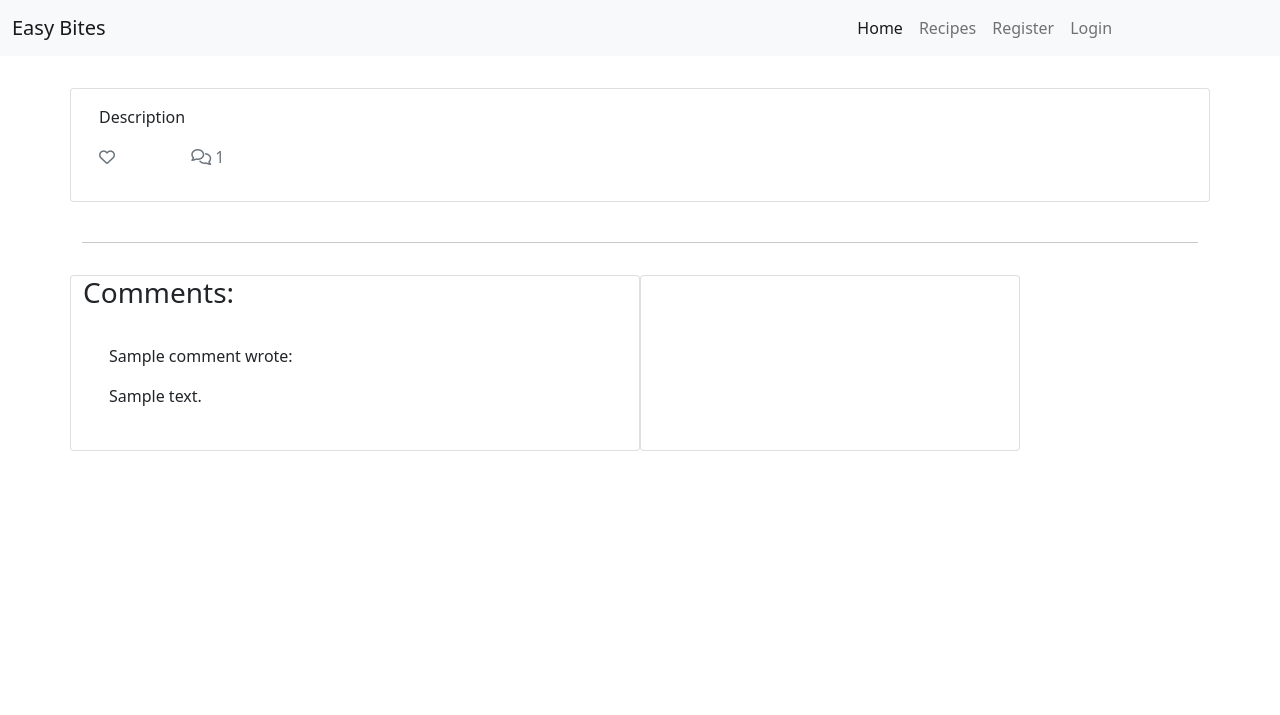
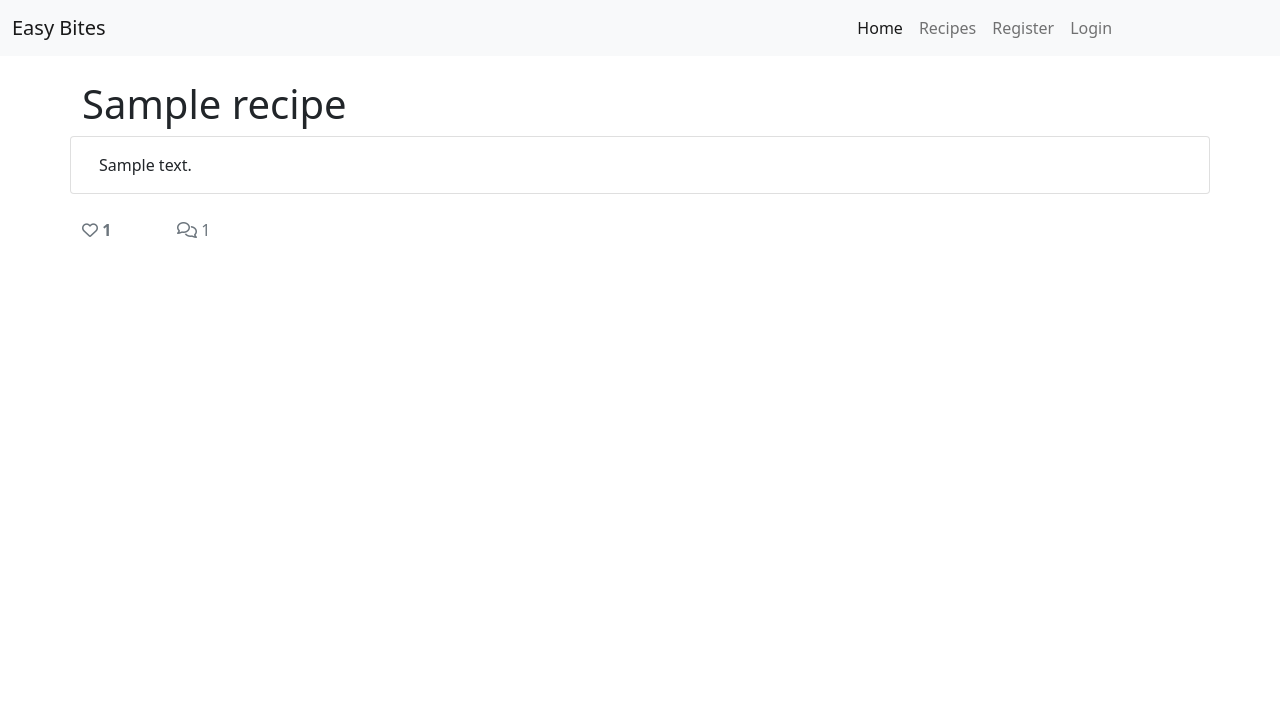
Before and after one commit to LanaCreegan/pp4, a Django app: a page that uses templates/recipes_detail.html in a window 1280 px wide. Shown: the top 715 px of the page. Run offline with Django 3.2, Linux system fonts and the light colour scheme; tables that the repository leaves empty hold one stand-in row (values such as "Sample post"); parts of the project's set-up code (start-up, migrations or seed data) failed here and were passed over; some libraries are stand-ins or nearby versions.

Commit message:
Update recipe details and update cripsy form settings

```diff
--- a/easybites/settings.py
+++ b/easybites/settings.py
@@ -52,6 +52,7 @@ INSTALLED_APPS = [
     'cloudinary',
     'django_summernote',
     'crispy_forms',
+    'crispy_bootstrap5',
     'foodblog',
     'home',
     'recipes',
@@ -61,6 +62,7 @@ SITE_ID = 1
 LOGIN_REDIRECT_URL = '/'
 LOGOUT_REDIRECT_URL = '/'
 
+CRISPY_ALLOWED_TEMPLATE_PACKS = "bootstrap5"
 CRISPY_TEMPLATE_PACK = 'bootstrap5'
 
 MIDDLEWARE = [
--- a/recipes/views.py
+++ b/recipes/views.py
@@ -24,7 +24,7 @@ class RecipeDetail(View):
             request,
             "recipes_detail.html",
             {
-                "post": recipe,
+                "recipe": recipe,
                 "comments": comments,
                 "liked": liked,
                 "comment_form": CommentForm()
--- a/templates/recipes_detail.html
+++ b/templates/recipes_detail.html
@@ -2,6 +2,9 @@
 {% load static %}
 
 {% block content %}
+
+
+<!--Recipe image & title-->
 <section>
 <div class="container">
     <div class="row">
@@ -14,16 +17,19 @@
     </div>
 
 
-
+<!--Recipe description-->
     <div class="row">
         <div class="col card mb-4">
             <div class="card-body">
                 <p class="card-text ">
                     {{ recipe.description }}
-                    Description
                 </p>
-                <div class="row">
+    </div>
+        </div>
+            </div>
 
+<!--Recipe likes & number of comments-->
+            <div class="row">
                     <div class="col-1">
                         <strong class="text-secondary"><i class="far fa-heart"></i> {{ recipe.number_of_likes }} </strong>
                     </div>
@@ -33,37 +39,7 @@
                             {{ total_comments }}</p>
                         {% endwith %}
                     </div>
-                </div>
             </div>
-        </div>
-    </div>
-    <div class="row">
-        <div class="col">
-            <hr>
-        </div>
-    </div>
-    <div class="row">
-        <div class="col-md-6 card mb-4  mt-3 ">
-            <h3>Comments:</h3>
-            <div class="card-body">
-                {% for comment in comments %}
-                <div class="comments" style="padding: 10px;">
-                    <p class="font-weight-bold">
-                        {{ comment.name }}
-                        <span>
-                            {{ comment.created_on }}
-                        </span> wrote:
-                    </p>
-                    {{ comment.body | linebreaks }}
-                </div>
-                {% endfor %}
-            </div>
-        </div>
-        <div class="col-md-4 card mb-4  mt-3 ">
-            <div class="card-body">
-            </div>
-        </div>
-    </div>
-</div>
+
 </section>
 {% endblock content %}
```
Also changed, not shown: recipes/forms.py (line endings or trailing spaces).
